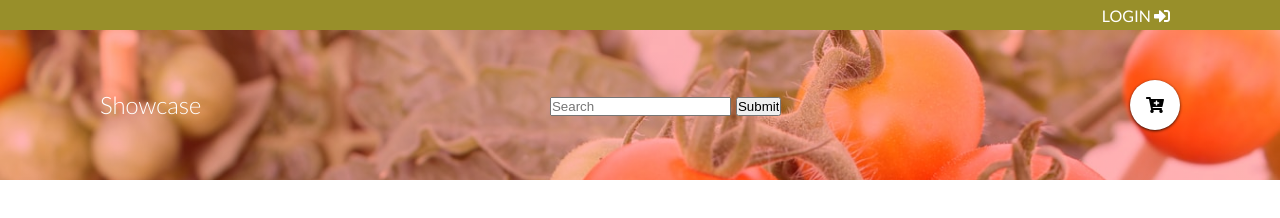
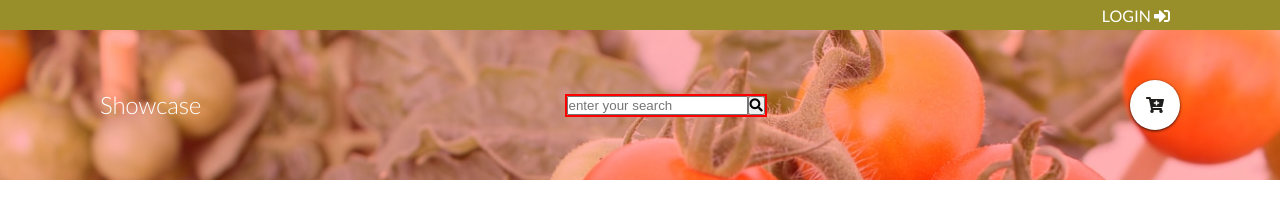
Before and after one commit to stezam/CSS3, a plain HTML site: page index.html in a window 1280 px wide. Drawn offline with Linux system fonts and the light colour scheme.

Commit message:
commit from work

```diff
--- a/index.html
+++ b/index.html
@@ -4,7 +4,9 @@
 <head>
   <meta charset="UTF-8">
   <meta http-equiv="X-UA-Compatible" content="IE=edge">
+  <meta http-equiv="X-UA-Compatible" content="IE=7">
   <meta name="viewport" content="width=device-width, initial-scale=1.0">
+  <link rel="shortcut icon" href="favicon.ico" type="image/x-icon">
   <link rel="stylesheet" href="public/css/fontawesome.css">
   <link rel="stylesheet" href="public/css/style.css">
   <title>Document</title>
@@ -20,22 +22,21 @@
       </nav>
     </div>
   </div>
-  <section class="showcase" >
+  <section class="showcase">
     <div class="container flex">
       <div class="logo">
         <h2 class="showcase-title">Showcase</h2>
       </div>
-      <div class="searchbar">
-        <form action="" class="inline-form">
-          <div class="form-group">
-            <input type="text" class=" form-control" name="" id="" aria-describedby="helpId" placeholder="Search">
-          </div>
-          <div class="form-group">
-            <input type="submit" class=" form-control" name="submit" id="submit" value="Submit">
-          </div>
-        </form>
+
+      <div class="search-contents">
+        <div class="search-bar">
+          <input type="text" class="search-bar__input" placeholder="enter your search" aria-label="search"/>
+          <button class="search-bar__submit" aria-label="search">
+            <i class="fas fa-search"></i>
+          </button>
+        </div>
       </div>
-      <div class="cart" style="color:black">
+      <div class="cart" style="color:rgb(31, 28, 28)">
         <i class="fas fa-cart-plus"></i>
       </div>
 
--- a/public/scss/sass/pages/_index.scss
+++ b/public/scss/sass/pages/_index.scss
@@ -29,3 +29,16 @@
   height:50px;
   box-shadow: 0px 1px 3px rgba(0,0,0,0.8);
 }
+.search-content{
+  width:60vw;
+  color:white;
+  padding:3rem;
+  box-shadow:0 0 3em rgba(0,0,0,0.15);
+}
+.search-bar{
+  border:2px solid red;
+  display:flex;
+  &__input{
+    flex:grow;
+  }
+}
```
Also changed, not shown: public/css/style.css, public/css/style.min.css.
